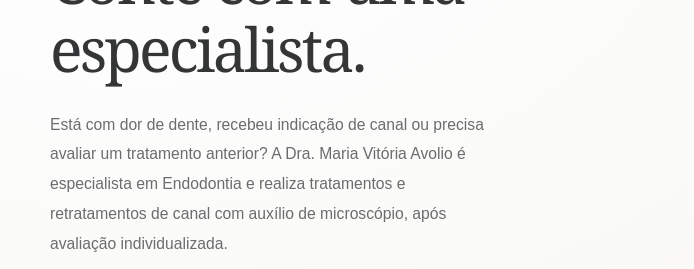
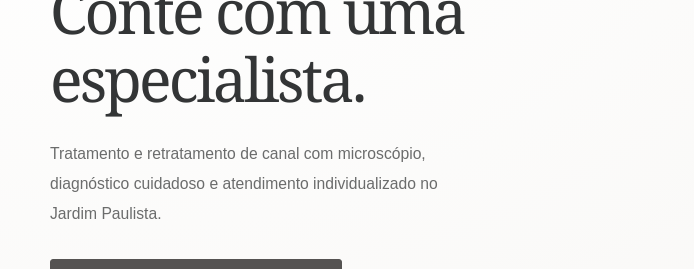
Before and after one commit to vitoriavolio-beep/Site-certo, a plain HTML site: page index.html in a window 1280 px wide. Shown: the part 407-676 px from the top of the page, 0-694 px from the left. Drawn offline with Linux system fonts and the light colour scheme.

Commit message:
Simplifica texto principal da página inicial

```diff
--- a/index.html
+++ b/index.html
@@ -131,7 +131,7 @@
           </h1>
 
           <p class="hero-description">
-            Está com dor de dente, recebeu indicação de canal ou precisa avaliar um tratamento anterior? A Dra. Maria Vitória Avolio é especialista em Endodontia e realiza tratamentos e retratamentos de canal com auxílio de microscópio, após avaliação individualizada.
+            Tratamento e retratamento de canal com microscópio, diagnóstico cuidadoso e atendimento individualizado no Jardim Paulista.
           </p>
 
           <div class="hero-actions">
```
